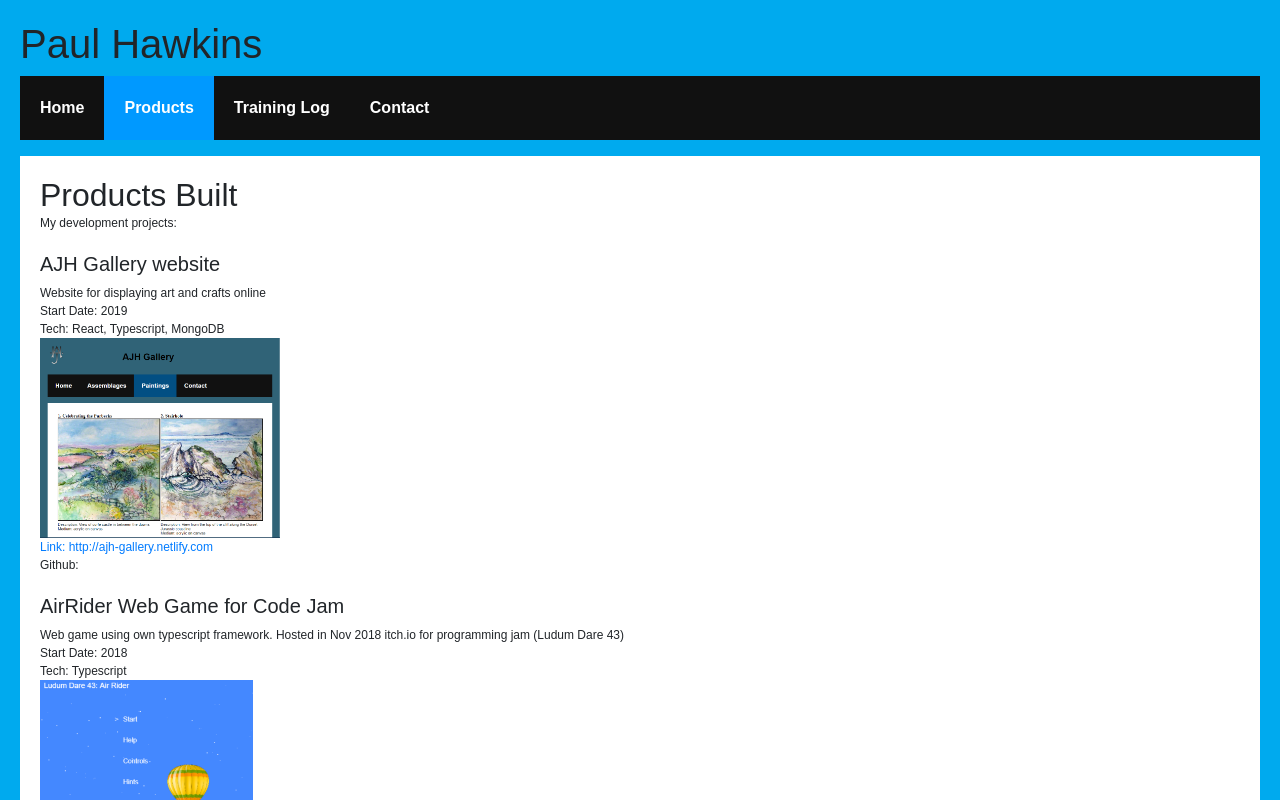
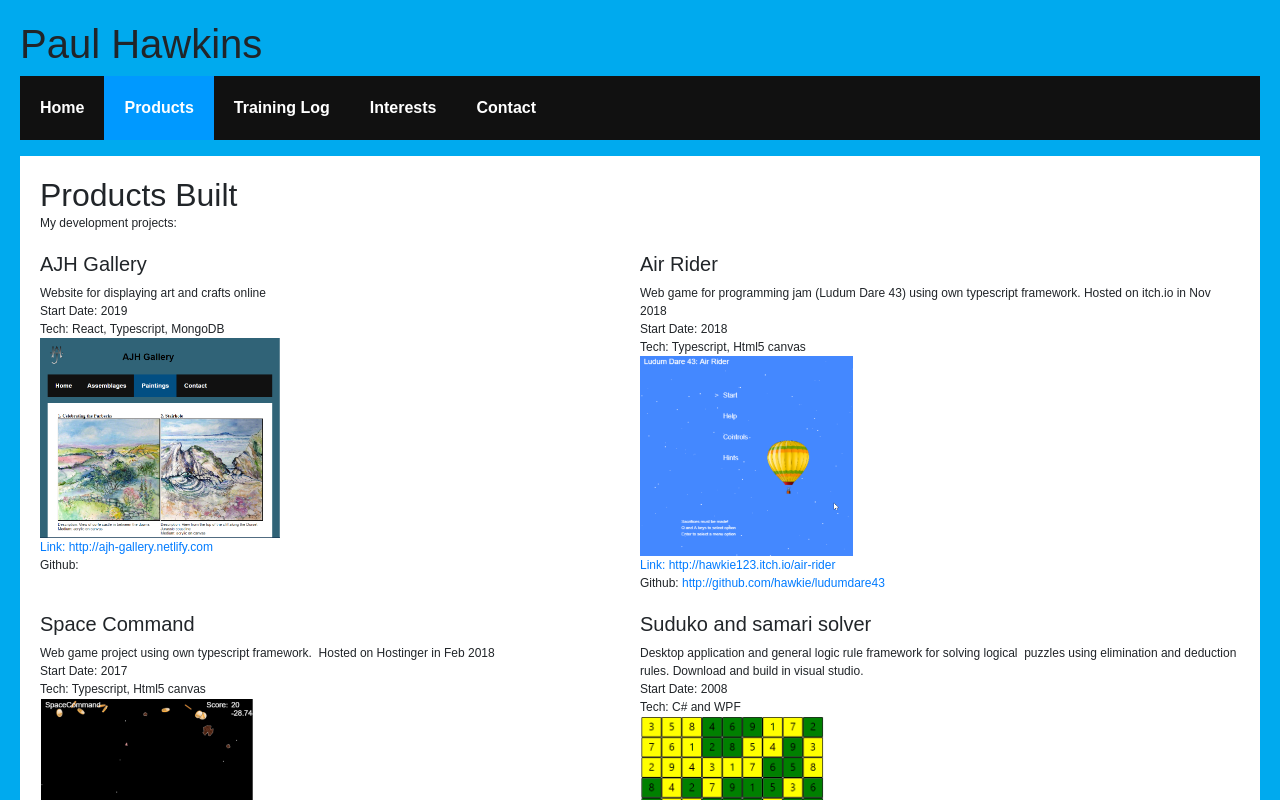
Before and after one commit to Hawkie/website-react, a React (Create React App) app: page /products in a window 1280 px wide. Shown: the top 800 px of the page. Built offline with nearby package versions, Linux system fonts and the light colour scheme.

Commit message:
Update home page

```diff
--- a/public/index.html
+++ b/public/index.html
@@ -19,7 +19,7 @@
       work correctly both with client-side routing and a non-root public URL.
       Learn how to configure a non-root public URL by running `npm run build`.
     -->
-    <title>Hawkie React</title>
+    <title>Paul Hawkins</title>
   </head>
   <body>
     <noscript>
--- /dev/null
+++ b/src/components/Interests.tsx
@@ -0,0 +1,30 @@
+import * as React from "react";
+import { Component } from "react";
+
+export class Interests extends Component {
+  public render(): React.ReactNode {
+    return (
+      <div className="blog">
+      <h2>Interests</h2>
+      <p>A snippet of what I have done in my spare time.</p>
+        <ul>
+            <li>2018: Built Mountain Bike from components</li>
+            <li>2017: Built and hosted html5 web games: asteroids and lander. (Typescript, html 5, Canvas).</li>
+            <li>2014: Qualified as Bridge Master one star on <a href="https://www.bridgeclublive.com/">
+            www.bridgeclublive.com</a></li>
+            <li>2012: Volunteered to teach year six pupils over ten weeks;&nbsp;
+                The power of programming on the Raspberry Pi (at Kobi Nazrul School London)</li>
+            <li>2011: Automatic Bridge Report Generator (C#)</li>
+            <li>2011: Built Low Power Consumption Media PC</li>
+            <li>2009: Built and Hosted Version 1.0 of Website for Groombridge Pre School&nbsp;
+                <a href="https://groombridgepreschool.webs.com">https://groombridgepreschool.webs.com/</a></li>
+            <li>2008: Built Sudoku Generator and Solver (C#/WPF)</li>
+            <li>Competitive Cycling, Triathlons (Olympic PB = 2:38 at Bala)</li>
+            <li>Squash, Mountain biking and canoeing – learnt eskimo roll in 20 minutes</li>
+            <li>AI, Machine Learning, Data Science (TED.com)</li>
+        </ul>
+    </div>);
+  }
+}
+
+export default Interests;
--- a/src/components/TrainingLog.tsx
+++ b/src/components/TrainingLog.tsx
@@ -4,8 +4,9 @@ import { Component } from "react";
 export class TrainingLog extends Component {
   public render(): React.ReactNode {
     return (
-      <div className="training">
+      <div className="blog">
         <h2>Training Log</h2>
+        <p>A grouped and chronological list of my training history</p>
           <h5>Management</h5>
           <ul>
           <li>2017: Leadership Training – Ross McEwan’s RBS Determined to Lead.</li>
@@ -15,7 +16,7 @@ export class TrainingLog extends Component {
           <h5>Analysis:</h5>
           <ul>
           <li>2015: RBS Business Analysis / Requirement Documentation (Gap Analysis)</li>
-          <li>2015: RBS Business Process Modelling (UPN, BPMN)</li>
+          <li>2015: RBS Business Process Modelling (<a href="https://elements.cloud/2016/06/01/upn/">UPN</a>, BPMN)</li>
           <li>2015: RBS Internal - Quantifying Process Models</li>
           </ul>
           <h5>Business:</h5>
--- a/src/components/contact.tsx
+++ b/src/components/contact.tsx
@@ -4,7 +4,7 @@ import { Component } from "react";
 export class Contact extends Component {
   public render(): React.ReactNode {
     return (
-      <div>
+      <div className="blog">
         <h2>Contact Me.</h2>
         <p>LinkedIn: <code><a href="https://www.linkedin.com/in/paul-hawkins-2b44321a/">Paul Hawkins</a></code></p>
         <p>email: <code><a href="mailto:paulhawkins123@gmail.com">paulhawkins123@gmail.com</a></code>.</p>
--- a/src/components/home.tsx
+++ b/src/components/home.tsx
@@ -4,9 +4,23 @@ import { Component } from "react";
 class Home extends Component {
   public render(): React.ReactNode {
     return (
-      <div>
-        <h2>HELLO</h2>
-        <p>Welcome to my website homepage built in react.</p>
+      <div className="blog">
+        <h2>Overview</h2>
+        <p>Welcome to Paul Hawkins' profile website.</p>
+        <h5>Mission</h5>
+        <p>The aim of this website is not only to demonstrate my projects
+          and practice technology for fun, but also to share my interests and views with other parties
+          who may learn from it and promote discussion for mutual benefit.</p>
+          <p>This web page itself is built on react and is being hosted for free by the fabulous&nbsp;
+            <a href="http://www.netlify.com">Netlify team</a> who have the perfect setup
+            for modern website development and deployment. My code is on&nbsp;
+            <a href="http://github.com/Hawkie/website-react">http://github.com/Hawkie/website-react</a>
+          </p>
+          <p>This page is in development. I aim to add a domainname and a blog / article page and useful links.</p>
+          <h5>Background</h5>
+          <p>I am an experienced developer, with over twenty six years of development, analysis and management practice.
+          For twenty one years I have been working in a London investment banking environment.
+          I am currently focusing on web applications and cloud technology.</p>
       </div>
     );
   }
--- a/src/components/main.tsx
+++ b/src/components/main.tsx
@@ -3,6 +3,7 @@ import { Component } from "react";
 import { BrowserRouter, NavLink, Route } from "react-router-dom";
 import Contact from "./contact";
 import Home from "./home";
+import Interests from "./Interests";
 import Products from "./products";
 import TrainingLog from "./TrainingLog";
 
@@ -16,12 +17,14 @@ export class Main extends Component {
             <li><NavLink exact to="/">Home</NavLink></li>
             <li><NavLink to="/products">Products</NavLink></li>
             <li><NavLink to="/training">Training Log</NavLink></li>
+            <li><NavLink to="/interests">Interests</NavLink></li>
             <li><NavLink to="/contact">Contact</NavLink></li>
           </ul>
           <div className="content">
           <Route exact path="/" component={Home}/>
             <Route path="/products" component={Products}/>
             <Route path="/training" component={TrainingLog}/>
+            <Route path="/interests" component={Interests}/>
             <Route path="/contact" component={Contact}/>
           </div>
         </div>
--- a/src/components/products.tsx
+++ b/src/components/products.tsx
@@ -10,7 +10,7 @@ export class Products extends Component {
         <p>My development projects:</p>
         <ul><ProductComponent
           date="2019"
-          title="AJH Gallery website"
+          title="AJH Gallery"
           description="Website for displaying art and crafts online"
           technology="React, Typescript, MongoDB"
           screenshotUrl="/res/img/ajh-gallery-paintings.png"
@@ -19,33 +19,33 @@ export class Products extends Component {
           ></ProductComponent>
           <ProductComponent
           date="2018"
-          title="AirRider Web Game for Code Jam"
-          description="Web game using own typescript framework.
-          Hosted in Nov 2018 itch.io for programming jam (Ludum Dare 43)"
-          technology="Typescript"
+          title="Air Rider"
+          description="Web game for programming jam (Ludum Dare 43) using own typescript framework.
+          Hosted on itch.io in Nov 2018"
+          technology="Typescript, Html5 canvas"
           screenshotUrl="/res/img/AirRider-menu.png"
           link="http://hawkie123.itch.io/air-rider"
           codelink="http://github.com/hawkie/ludumdare43">
           </ProductComponent>
           <ProductComponent
             date="2017"
-            title="Space Command Web Game"
-            description="Web game using own typescript framework
-            Hosted in Oct 2018 "
-            technology="Typescript"
+            title="Space Command"
+            description="Web game project using own typescript framework.&nbsp;
+            Hosted on Hostinger in Feb 2018"
+            technology="Typescript, Html5 canvas"
             screenshotUrl="/res/img/SpaceCommand-Asteroids.png"
-            link="http://spacecommand.000webhostapp.com/"
-            codelink="http://github.com/hawkie/spacecommand">
+            link="https://hawkie123.itch.io/space-command"
+            codelink="http://github.com/hawkie/weblib">
           </ProductComponent>
 
           <ProductComponent
             date="2008"
-            title="Suduko and Samari Solver desktop application"
-            description="Desktop Solver application using general framework for solving logic,
-            logical puzzles using elimination and deduction rules."
+            title="Suduko and samari solver"
+            description="Desktop application and general logic rule framework for solving logical&nbsp;
+            puzzles using elimination and deduction rules. Download and build in visual studio."
             technology="C# and WPF"
             screenshotUrl="/res/img/Solver-fiendishPuzzleSolved.png"
-            link=""
+            link="http://github.com/hawkie/solver"
             codelink="http://github.com/hawkie/solver">
             </ProductComponent>
         </ul>
--- a/src/css/index.css
+++ b/src/css/index.css
@@ -27,6 +27,8 @@ body {
     padding: 0;
     font-size: 12px;
     margin: 0;
+    display: grid;
+    grid-template-columns: repeat(2, 1fr);
   }
 
 .products h5 {
@@ -38,15 +40,20 @@ body {
   margin: 0;
 }
 
-.training {
+.blog {
   padding: 0px;
 }
 
-.training h5 {
+.blog h5 {
   padding-top: 20px;
 }
 
-.training li {
+.blog li {
+  font-size: 12px;
+  margin: 0;
+}
+
+.blog p {
   font-size: 12px;
   margin: 0;
 }
```
